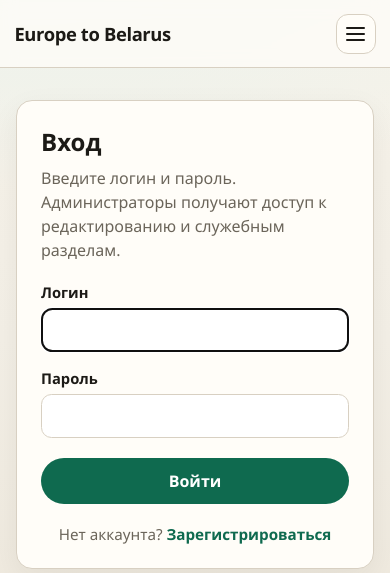
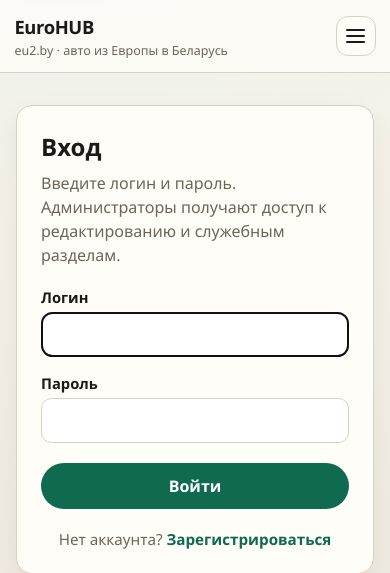
Before and after one commit to Barmatux/autoplius-scraper, a Flask app: page /login in a window 390 px wide. Shown: the top 573 px of the page. Run offline with Flask 3, Linux system fonts and the light colour scheme.

Commit message:
Rebrand UI to EuroHUB with eu2.by tagline and OG meta.
Replace Europe to Belarus site-wide and set link-preview title to EuroHUB. Авто из Европы в Беларусь.

Co-authored-by: Cursor <cursoragent@cursor.com>

```diff
--- a/ui/static/style.css
+++ b/ui/static/style.css
@@ -123,6 +123,11 @@ body {
   margin: 0.25rem 0 0;
   color: var(--muted);
   font-size: 0.95rem;
+}
+
+.brand-sub-extra {
+  margin-top: 0.15rem;
+  font-size: 0.88rem;
 }
 
 .meta {
@@ -2974,7 +2979,8 @@ body.lightbox-open {
   }
 
   .brand-sub {
-    display: none;
+    font-size: 0.78rem;
+    line-height: 1.25;
   }
 
   .top {
--- a/ui/templates/_brand.html
+++ b/ui/templates/_brand.html
@@ -1,8 +1,9 @@
 <div class="brand">
-  <p class="brand-name"><a class="brand-link" href="{{ url_for('index', tab='all', sort=nav_sort if nav_sort is defined else 'added_desc') }}">Europe to Belarus</a></p>
+  <p class="brand-name"><a class="brand-link" href="{{ url_for('index', tab='all', sort=nav_sort if nav_sort is defined else 'added_desc') }}">EuroHUB</a></p>
+  <p class="brand-sub">eu2.by · авто из Европы в Беларусь</p>
   {% if brand_sub_html is defined and brand_sub_html %}
-  <p class="brand-sub">{{ brand_sub_html|safe }}</p>
+  <p class="brand-sub brand-sub-extra">{{ brand_sub_html|safe }}</p>
   {% elif brand_sub is defined and brand_sub %}
-  <p class="brand-sub">{{ brand_sub }}</p>
+  <p class="brand-sub brand-sub-extra">{{ brand_sub }}</p>
   {% endif %}
 </div>
--- /dev/null
+++ b/ui/templates/_meta_brand.html
@@ -0,0 +1,8 @@
+<meta name="description" content="EuroHUB. Авто из Европы в Беларусь">
+<meta property="og:site_name" content="EuroHUB">
+<meta property="og:title" content="{{ og_title|default('EuroHUB. Авто из Европы в Беларусь') }}">
+<meta property="og:description" content="{{ og_description|default('Авто из Европы в Беларусь') }}">
+<meta property="og:type" content="website">
+<meta name="twitter:card" content="summary">
+<meta name="twitter:title" content="{{ og_title|default('EuroHUB. Авто из Европы в Беларусь') }}">
+<meta name="twitter:description" content="{{ og_description|default('Авто из Европы в Беларусь') }}">
--- a/ui/templates/admin_edit.html
+++ b/ui/templates/admin_edit.html
@@ -3,8 +3,9 @@
 <head>
   <meta charset="utf-8">
   <meta name="viewport" content="width=device-width, initial-scale=1">
-  <title>Редактирование #{{ item.autoplius_id }} · Europe to Belarus</title>
-  <link rel="stylesheet" href="{{ url_for('static', filename='style.css') }}?v=20260903f">
+  <title>Редактирование #{{ item.autoplius_id }} · EuroHUB</title>
+  {% include "_meta_brand.html" %}
+  <link rel="stylesheet" href="{{ url_for('static', filename='style.css') }}?v=20260907e">
   <script defer src="{{ url_for('static', filename='admin.js') }}"></script>
 </head>
 <body>
--- a/ui/templates/analytics.html
+++ b/ui/templates/analytics.html
@@ -3,12 +3,12 @@
 <head>
   <meta charset="utf-8">
   <meta name="viewport" content="width=device-width, initial-scale=1">
-  <title>Аналитика — Europe to Belarus</title>
-  <link rel="stylesheet" href="{{ url_for('static', filename='style.css') }}?v=20260903f">
+  <title>Аналитика · EuroHUB</title>
+  {% include "_meta_brand.html" %}
+  <link rel="stylesheet" href="{{ url_for('static', filename='style.css') }}?v=20260907e">
 </head>
 <body>
   <header class="top">
-    {% set brand_sub = "История прогонов парсера" %}
     <div class="top-main">
       {% include "_brand.html" %}
       {% include "_mobile_nav.html" %}
--- a/ui/templates/cabinet.html
+++ b/ui/templates/cabinet.html
@@ -3,12 +3,12 @@
 <head>
   <meta charset="utf-8">
   <meta name="viewport" content="width=device-width, initial-scale=1">
-  <title>Личный кабинет · Europe to Belarus</title>
-  <link rel="stylesheet" href="{{ url_for('static', filename='style.css') }}?v=20260903f">
+  <title>Личный кабинет · EuroHUB</title>
+  {% include "_meta_brand.html" %}
+  <link rel="stylesheet" href="{{ url_for('static', filename='style.css') }}?v=20260907e">
 </head>
 <body>
   <header class="top">
-    {% set brand_sub = "Личный кабинет" %}
     {% set active_tab = "cabinet" %}
     <div class="top-main">
       {% include "_brand.html" %}
--- a/ui/templates/catalog.html
+++ b/ui/templates/catalog.html
@@ -3,8 +3,9 @@
 <head>
   <meta charset="utf-8">
   <meta name="viewport" content="width=device-width, initial-scale=1">
-  <title>Каталог двигателей — Europe to Belarus</title>
-  <link rel="stylesheet" href="{{ url_for('static', filename='style.css') }}?v=20260907a">
+  <title>Каталог двигателей · EuroHUB</title>
+  {% include "_meta_brand.html" %}
+  <link rel="stylesheet" href="{{ url_for('static', filename='style.css') }}?v=20260907e">
 </head>
 {% macro render_catalog_tree(catalog_tree, section_class='') %}
   {% for make_group in catalog_tree %}
@@ -72,7 +73,6 @@
 {% endmacro %}
 <body>
   <header class="top">
-    {% set brand_sub = "Справочник объёмов для расчёта растаможки" %}
     <div class="top-main">
       {% include "_brand.html" %}
       {% include "_mobile_nav.html" %}
--- a/ui/templates/detail.html
+++ b/ui/templates/detail.html
@@ -3,8 +3,10 @@
 <head>
   <meta charset="utf-8">
   <meta name="viewport" content="width=device-width, initial-scale=1">
-  <title>{{ item|listing_headline }} · Europe to Belarus</title>
-  <link rel="stylesheet" href="{{ url_for('static', filename='style.css') }}?v=20260904b">
+  <title>{{ item|listing_headline }} · EuroHUB</title>
+  {% set og_title = item|listing_headline ~ ' · EuroHUB' %}
+  {% include "_meta_brand.html" %}
+  <link rel="stylesheet" href="{{ url_for('static', filename='style.css') }}?v=20260907e">
 </head>
 <body>
   {% from "_price_lt.html" import render_price_lt, render_price_rb, render_price_lt_vat, render_price_rb_vat %}
--- a/ui/templates/index.html
+++ b/ui/templates/index.html
@@ -3,8 +3,9 @@
 <head>
   <meta charset="utf-8">
   <meta name="viewport" content="width=device-width, initial-scale=1">
-  <title>Europe to Belarus</title>
-  <link rel="stylesheet" href="{{ url_for('static', filename='style.css') }}?v=20260904c">
+  <title>EuroHUB. Авто из Европы в Беларусь</title>
+  {% include "_meta_brand.html" %}
+  <link rel="stylesheet" href="{{ url_for('static', filename='style.css') }}?v=20260907e">
 </head>
 {% macro view_qs() -%}
 {%- if listings_view == 'cards' -%}&view=cards{%- endif -%}
--- a/ui/templates/login.html
+++ b/ui/templates/login.html
@@ -3,12 +3,12 @@
 <head>
   <meta charset="utf-8">
   <meta name="viewport" content="width=device-width, initial-scale=1">
-  <title>Вход · Europe to Belarus</title>
-  <link rel="stylesheet" href="{{ url_for('static', filename='style.css') }}?v=20260903f">
+  <title>Вход · EuroHUB</title>
+  {% include "_meta_brand.html" %}
+  <link rel="stylesheet" href="{{ url_for('static', filename='style.css') }}?v=20260907e">
 </head>
 <body>
   <header class="top">
-    {% set brand_sub = "Вход в личный кабинет" %}
     <div class="top-main">
       {% include "_brand.html" %}
       {% include "_mobile_nav.html" %}
--- a/ui/templates/register.html
+++ b/ui/templates/register.html
@@ -3,12 +3,12 @@
 <head>
   <meta charset="utf-8">
   <meta name="viewport" content="width=device-width, initial-scale=1">
-  <title>Регистрация · Europe to Belarus</title>
-  <link rel="stylesheet" href="{{ url_for('static', filename='style.css') }}?v=20260903f">
+  <title>Регистрация · EuroHUB</title>
+  {% include "_meta_brand.html" %}
+  <link rel="stylesheet" href="{{ url_for('static', filename='style.css') }}?v=20260907e">
 </head>
 <body>
   <header class="top">
-    {% set brand_sub = "Регистрация" %}
     <div class="top-main">
       {% include "_brand.html" %}
       {% include "_mobile_nav.html" %}
```
